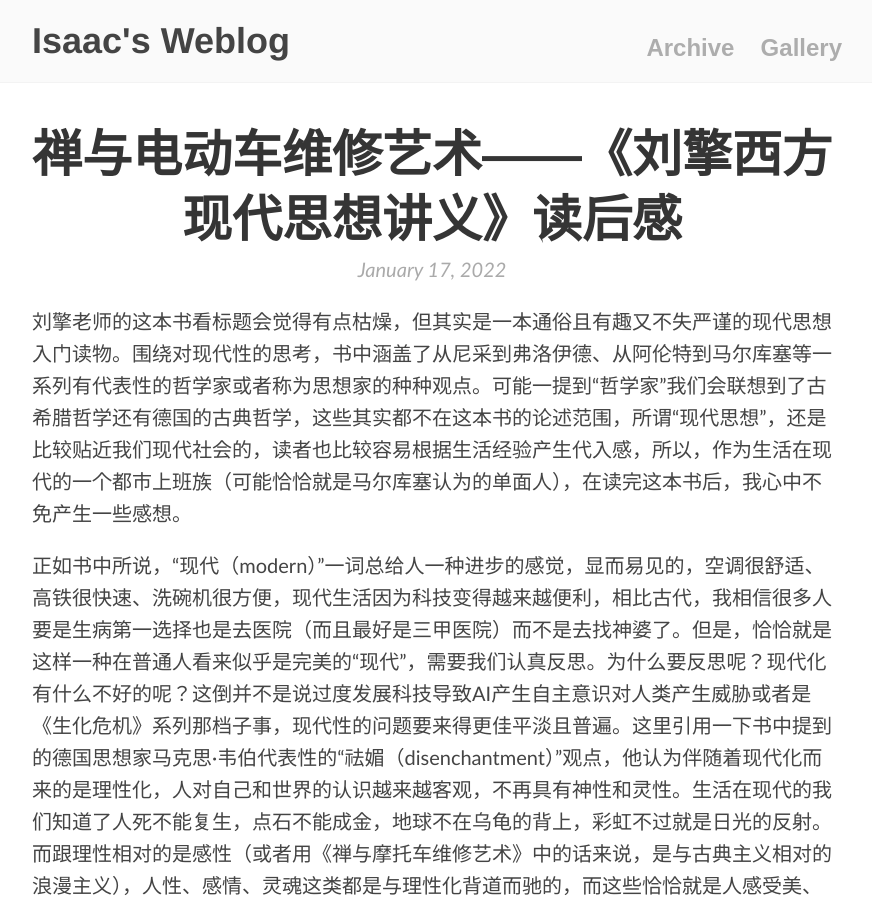
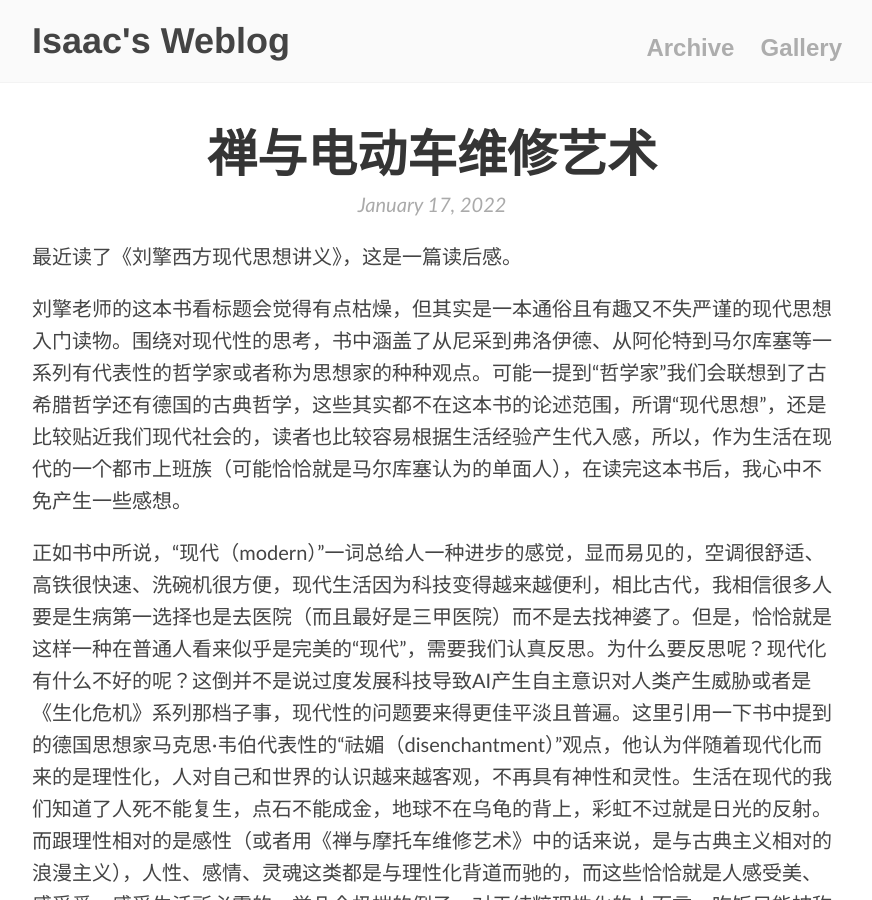
Before and after one commit to gujiaxi/gujiaxi.github.io, a Jekyll site: the page built from _posts/2022-01-17-chan-yu-dian-dong-che-wei-xiu-yi-shu.md, in a window 1280 px wide and 900 px high. Shown: the whole window, without its empty margins (208-1080 px from the left). Built offline with Jekyll 4.4.1, drawn with Linux system fonts in a browser that asks for light colours.

Commit message:
new post

```diff
--- a/_posts/2022-01-17-chan-yu-dian-dong-che-wei-xiu-yi-shu.md
+++ b/_posts/2022-01-17-chan-yu-dian-dong-che-wei-xiu-yi-shu.md
@@ -1,8 +1,10 @@
 ---
 layout: post
-title: "禅与电动车维修艺术——《刘擎西方现代思想讲义》读后感"
+title: "禅与电动车维修艺术"
 date: 2022-01-17
 ---
+
+最近读了《刘擎西方现代思想讲义》，这是一篇读后感。
 
 刘擎老师的这本书看标题会觉得有点枯燥，但其实是一本通俗且有趣又不失严谨的现代思想入门读物。围绕对现代性的思考，书中涵盖了从尼采到弗洛伊德、从阿伦特到马尔库塞等一系列有代表性的哲学家或者称为思想家的种种观点。可能一提到“哲学家”我们会联想到了古希腊哲学还有德国的古典哲学，这些其实都不在这本书的论述范围，所谓“现代思想”，还是比较贴近我们现代社会的，读者也比较容易根据生活经验产生代入感，所以，作为生活在现代的一个都市上班族（可能恰恰就是马尔库塞认为的单面人），在读完这本书后，我心中不免产生一些感想。
 
```
